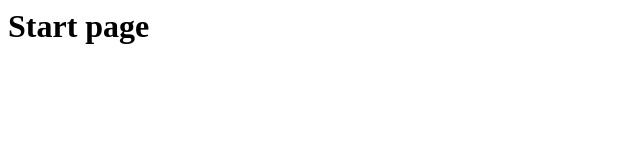
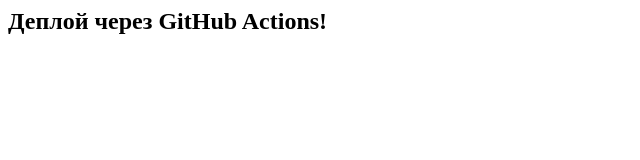
Before and after one commit to faafaafuu/t1, a plain HTML site: page index.html in a window 1280 px wide. Shown: the whole page, without its empty margins (0-640 px from the left). Drawn offline with Linux system fonts and the light colour scheme.

Commit message:
test serv deploy

```diff
--- a/index.html
+++ b/index.html
@@ -1 +1 @@
-<h1>Start page</h1>
+<h2>Деплой через GitHub Actions!</h2>
```
